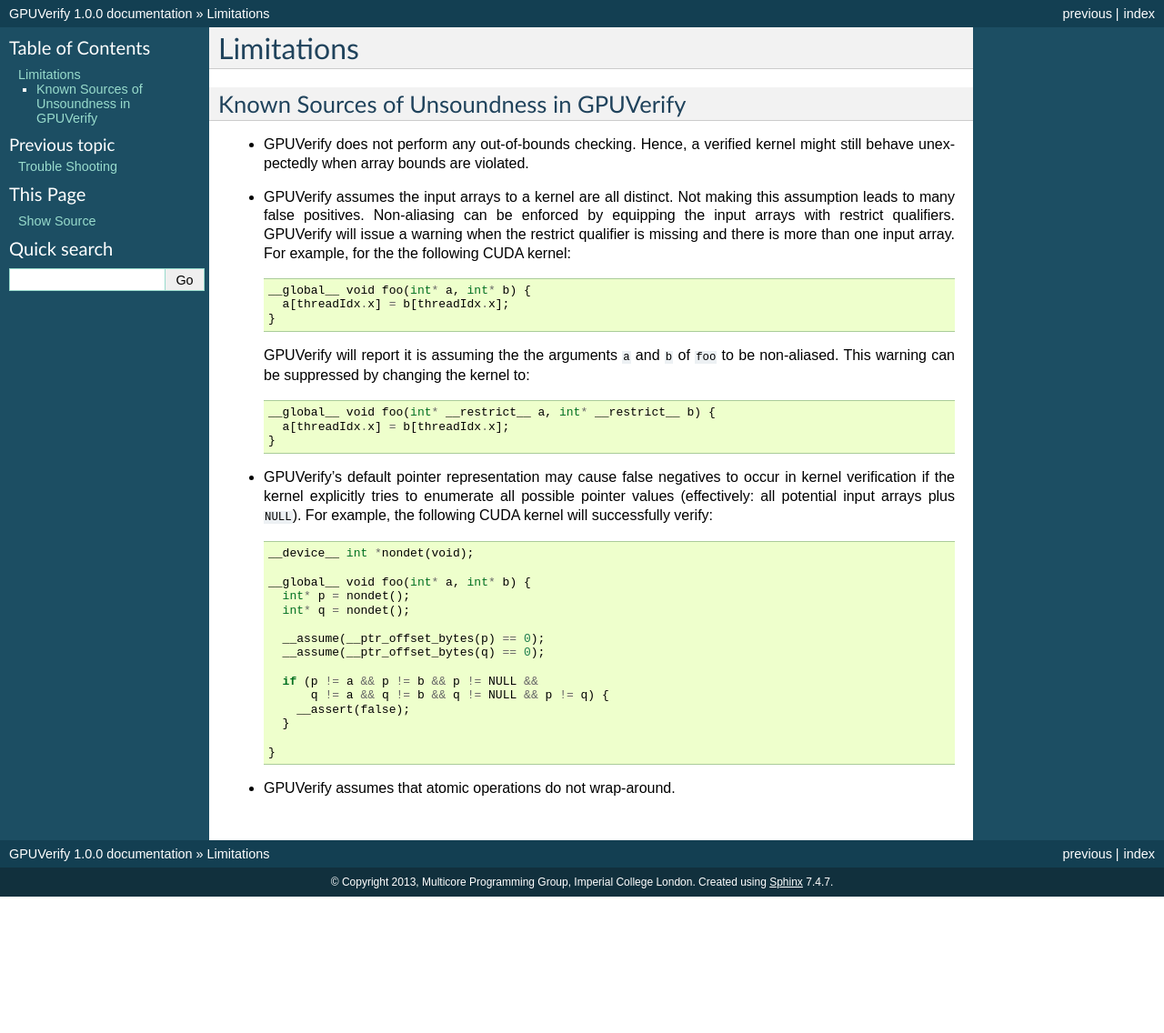
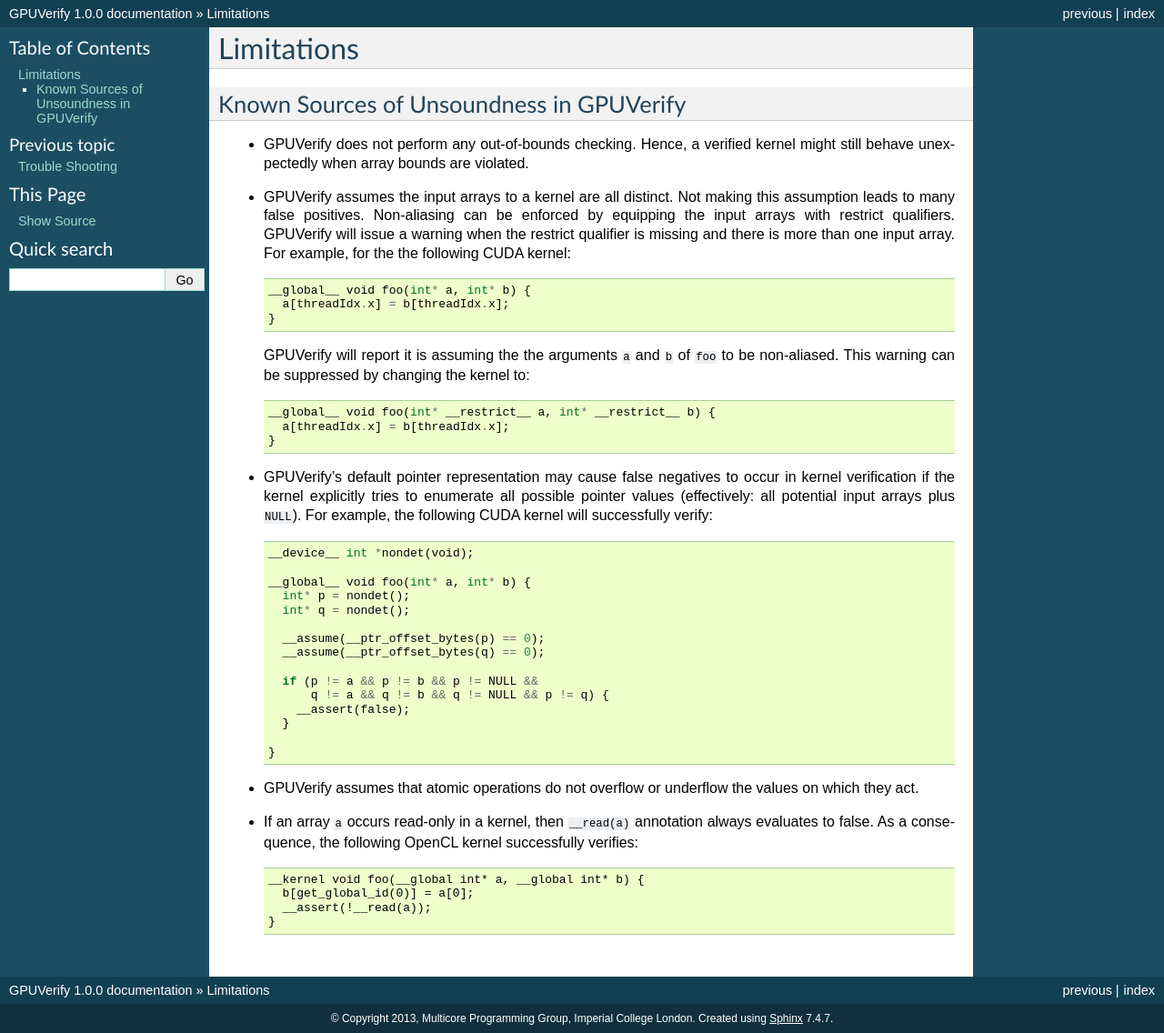
Before and after one commit to mc-imperial/gpuverify, a Sphinx documentation site: the page built from Documentation/limitations.rst, in a window 1280 px wide. Shown: the whole page at 91% size. Built offline with Sphinx 7.4.7, drawn with Linux system fonts in a browser that asks for light colours; formulas are drawn with MathJax 3; before the commit the page ends 986 px from its top, so only the background shows below that.

Commit message:
Fix warning and add one more source of unsoundness

```diff
--- a/Documentation/index.rst
+++ b/Documentation/index.rst
@@ -24,6 +24,7 @@
 
 .. * :ref:`genindex`
 .. * :ref:`modindex`
+
 * :ref:`search`
 
 Documentation TODO list
--- a/Documentation/limitations.rst
+++ b/Documentation/limitations.rst
@@ -48,4 +48,14 @@
 
     }
 
-* GPUVerify assumes that atomic operations do not wrap-around.
+* GPUVerify assumes that atomic operations do not overflow or underflow the
+  values on which they act.
+
+* If an array ``a`` occurs read-only in a kernel, then ``__read(a)`` annotation
+  always evaluates to false. As a consequence, the following OpenCL kernel
+  successfully verifies::
+
+    __kernel void foo(__global int* a, __global int* b) {
+      b[get_global_id(0)] = a[0];
+      __assert(!__read(a));
+    }
```
